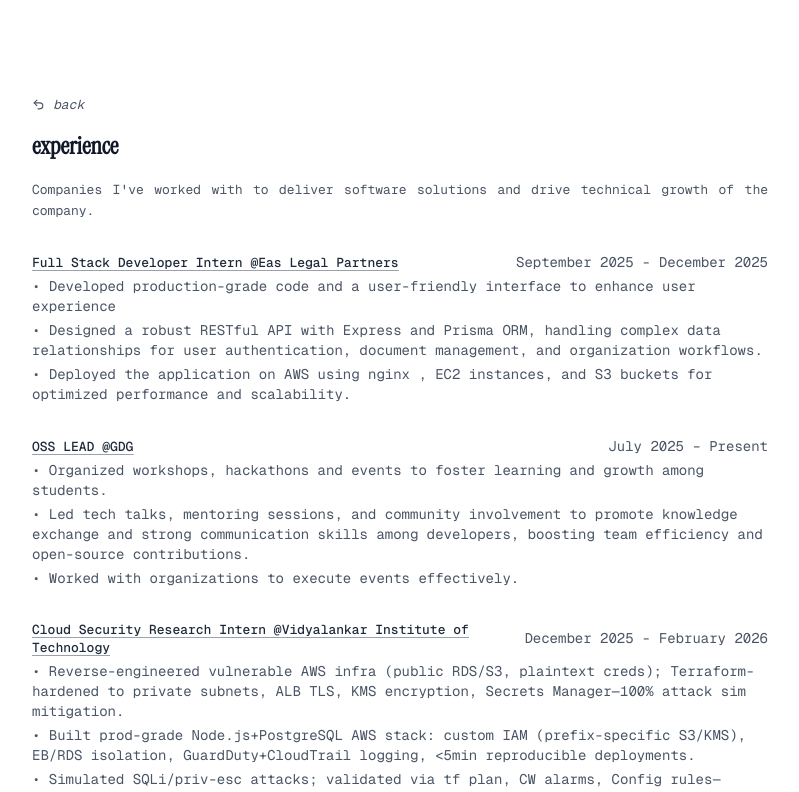
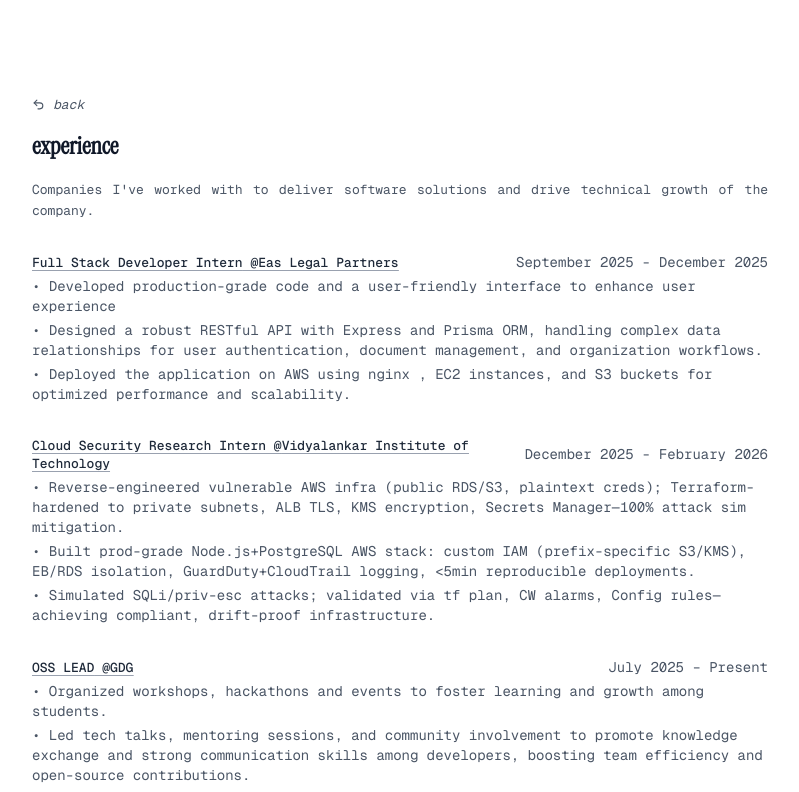
Before and after one commit to SinghAman21/portfolio-v2, a Next.js app: page /experience in a window 1280 px wide. Shown: the top 792 px of the page, without its empty margins (240-1039 px from the left). Built offline with nearby package versions, Linux system fonts and the light colour scheme.

Commit message:
added /public

```diff
--- a/app/layout.tsx
+++ b/app/layout.tsx
@@ -194,7 +194,7 @@
         />
           <script
           data-site-hex="wj9es3ceo4i5"
-          src="https://wa-be.vercel.app/ultrafree.js"
+          src="https://wa-be.vercel.app/public/ultrafree.js"
           async
         />
       </head>
--- a/lib/data.ts
+++ b/lib/data.ts
@@ -101,6 +101,17 @@
     companySite: "https://www.easlegalspartners.com",
   },
   {
+    title: "Cloud Security Research Intern",
+    year: "December 2025 - February 2026",
+    company: "Vidyalankar Institute of Technology",
+    description : [
+    "Reverse-engineered vulnerable AWS infra (public RDS/S3, plaintext creds); Terraform-hardened to private subnets, ALB TLS, KMS encryption, Secrets Manager—100% attack sim mitigation.",
+    "Built prod-grade Node.js+PostgreSQL AWS stack: custom IAM (prefix-specific S3/KMS), EB/RDS isolation, GuardDuty+CloudTrail logging, <5min reproducible deployments.",
+    "Simulated SQLi/priv-esc attacks; validated via tf plan, CW alarms, Config rules—achieving compliant, drift-proof infrastructure.",
+    ],
+    companySite: "https://vit.edu.in"
+  },
+  {
     title: "OSS LEAD",
     year: "July 2025 – Present",
     company: "GDG",
@@ -111,17 +122,6 @@
     ],
     companySite:
       "https://gdg.community.dev/gdg-on-campus-vidyalankar-institute-of-technology-mumbai-india/"
-  },
-  {
-    title: "Cloud Security Research Intern",
-    year: "December 2025 - February 2026",
-    company: "Vidyalankar Institute of Technology",
-    description : [
-    "Reverse-engineered vulnerable AWS infra (public RDS/S3, plaintext creds); Terraform-hardened to private subnets, ALB TLS, KMS encryption, Secrets Manager—100% attack sim mitigation.",
-    "Built prod-grade Node.js+PostgreSQL AWS stack: custom IAM (prefix-specific S3/KMS), EB/RDS isolation, GuardDuty+CloudTrail logging, <5min reproducible deployments.",
-    "Simulated SQLi/priv-esc attacks; validated via tf plan, CW alarms, Config rules—achieving compliant, drift-proof infrastructure.",
-    ],
-    companySite: "https://vit.edu.in"
   },
   {
     title: "Freelance Developer",
```
